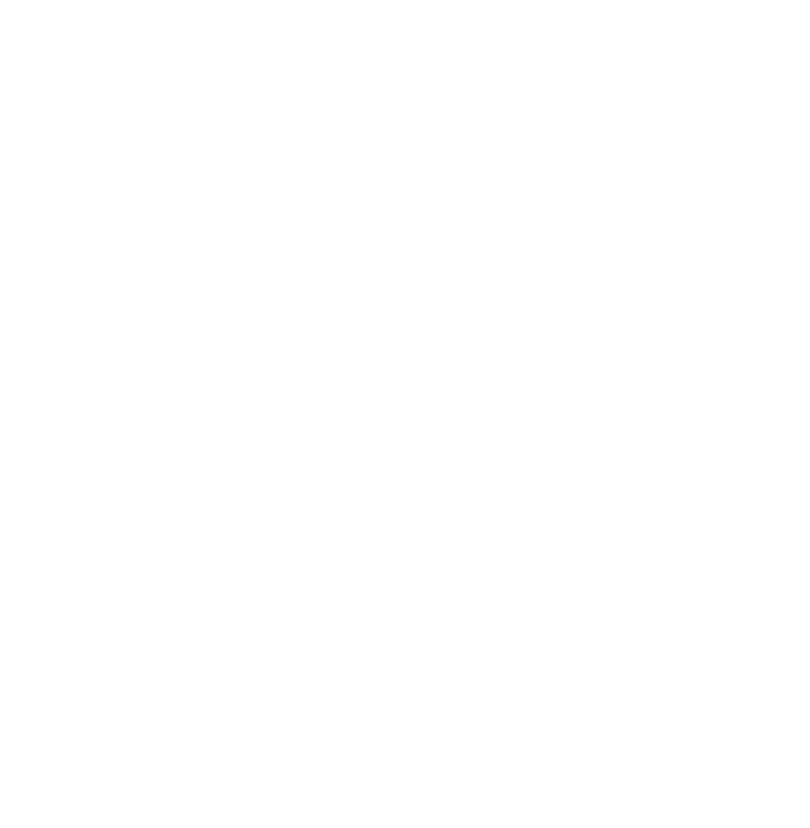
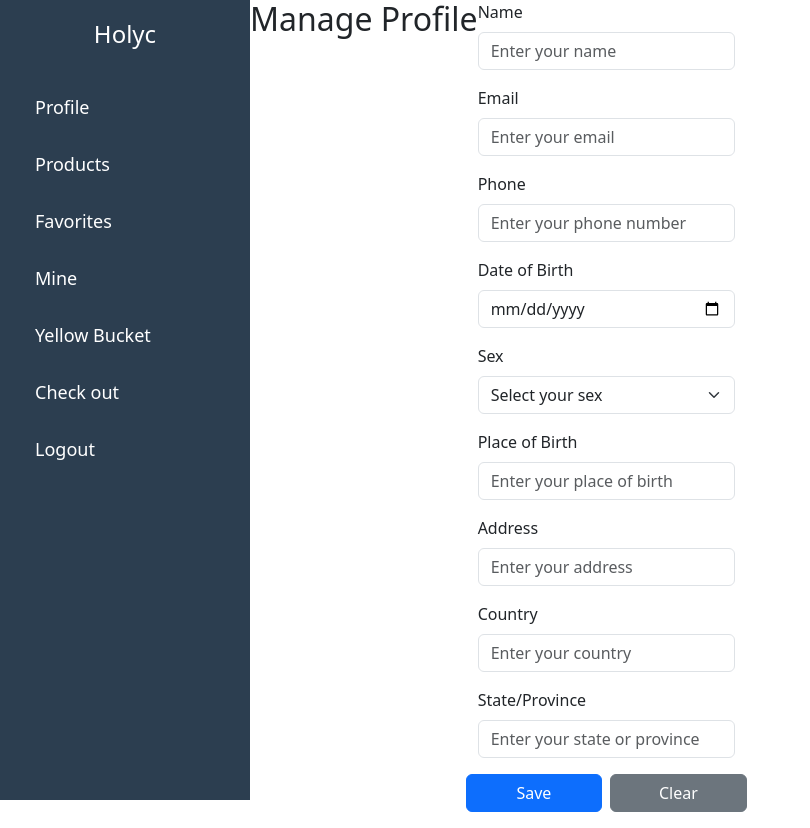
Before and after one commit to magdadaroraul/holyc, a React (Vite) app: page /profile in a window 1280 px wide. Before the commit this address had no page. Shown: the whole page, without its empty margins (0-810 px from the left). Before the commit the page ends 800 px from the top, so only its background shows below. Built offline with nearby package versions, Linux system fonts and the light colour scheme; no server answers.

Commit message:
changes on sidebar

```diff
--- a/src/App.jsx
+++ b/src/App.jsx
@@ -19,15 +19,14 @@
         <Route path= "/" element={<Navigate to="/login"/>}/>
         <Route path="/login" element={<Login />} />
         <Route path="/registration" element={<Registration />} />
-        <Route path="/dashboard" element={<Dashboard />}>
-          <Route path="profile" element={<Profile />} />
-          <Route path="products" element={<Products />} />
-          <Route path="logout" element={<Logout />} />
-          <Route path="favorites" element={<Favorites />} />
-          <Route path="mine" element={<Mine />} />
-          <Route path="yellowbucket" element={<Yellowbucket />} />
-          <Route path="checkout" element={<Checkout />} />
-        </Route>
+        <Route path="/dashboard" element={<Dashboard />} />
+        <Route path="/profile" element={<Profile />} />
+        <Route path="/products" element={<Products />} />
+        <Route path="/logout" element={<Logout />} />
+        <Route path="/favorites" element={<Favorites />} />
+        <Route path="/mine" element={<Mine />} />
+        <Route path="/yellowbucket" element={<Yellowbucket />} />
+        <Route path="/checkout" element={<Checkout />} />
       </Routes>
     </Router>
   );
--- a/src/components/Profile.jsx
+++ b/src/components/Profile.jsx
@@ -4,6 +4,7 @@
 import Button from "react-bootstrap/Button";
 import Row from "react-bootstrap/Row";
 import Col from "react-bootstrap/Col";
+import Sidebar from '../components/Sidebar';
 
 const Profile = () => {
   const [profileData, setProfileData] = useState({
@@ -61,7 +62,8 @@
   };
 
   return (
-    <div style={{ marginLeft: "10px" }}>
+    <div className="d-flex">
+      <Sidebar />
       <h2>Manage Profile</h2>
       <Form>
         <Form.Group className="mb-3" controlId="formName">
--- a/src/components/Sidebar.jsx
+++ b/src/components/Sidebar.jsx
@@ -8,37 +8,37 @@
       <h2 className="logo">Holyc</h2>
       <ul className="nav-links">
         <li className="nav-item">
-          <Link to="/dashboard/profile" className="nav-link">
+          <Link to="/profile" className="nav-link">
             Profile
           </Link>
         </li>
         <li>
-          <Link to="/dashboard/products" className="nav-link">
+          <Link to="/products" className="nav-link">
             Products
           </Link>
         </li>
         <li>
-          <Link to="/dashboard/favorites" className="nav-link">
+          <Link to="/favorites" className="nav-link">
             Favorites
           </Link>
         </li>
         <li>
-          <Link to="/dashboard/mine" className="nav-link">
+          <Link to="/mine" className="nav-link">
             Mine
           </Link>
         </li>
         <li>
-          <Link to="/dashboard/yellowbucket" className="nav-link">
+          <Link to="/yellowbucket" className="nav-link">
             Yellow Bucket
           </Link>
         </li>
         <li>
-          <Link to="/dashboard/checkout" className="nav-link">
+          <Link to="/checkout" className="nav-link">
             Check out
           </Link>
         </li>
         <li>
-          <Link to="/dashboard/logout" className="nav-link">
+          <Link to="/logout" className="nav-link">
             Logout
           </Link>
         </li>
```
